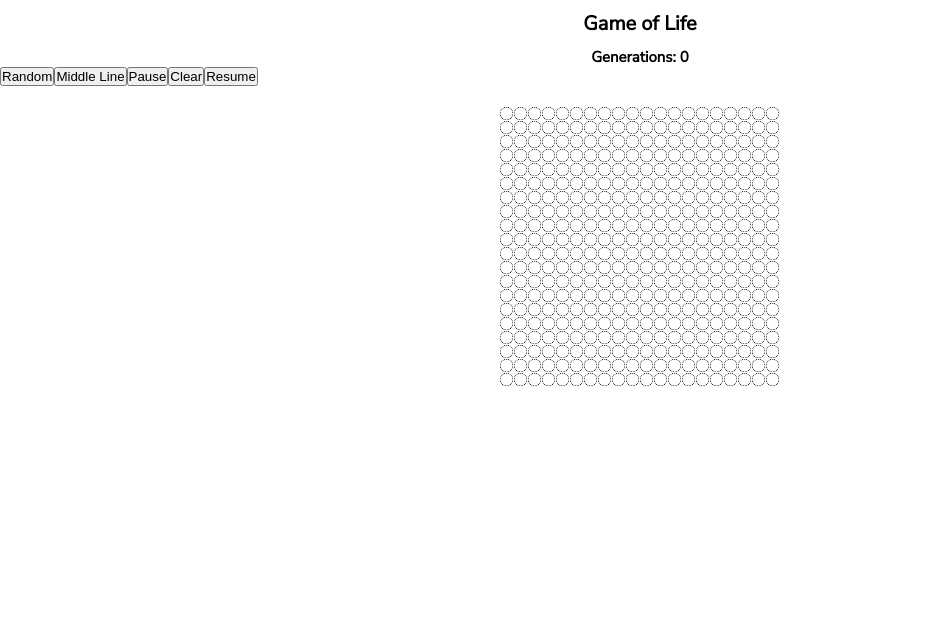
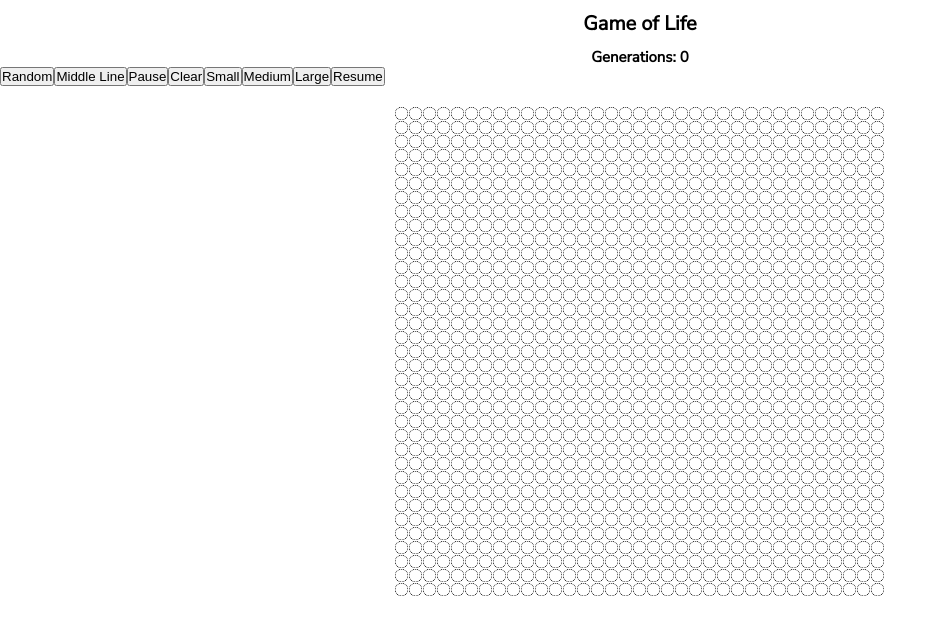
Before and after one commit to alanblee/game_of_life, a React (Create React App) app: page /game in a window 1280 px wide. Shown: the top 634 px of the page, without its empty margins (0-947 px from the left). Built offline with nearby package versions, Linux system fonts and the light colour scheme; a web font is replaced by a local one.

Commit message:
added resize buttons. small big when switching sizes

```diff
--- a/src/App.jsx
+++ b/src/App.jsx
@@ -10,6 +10,7 @@ import {
   pauseGame,
   setLine,
   clearGrid,
+  resizeGrid,
 } from "./redux/actions/mainActions";
 import "./App.scss";
 
@@ -26,10 +27,12 @@ const App = ({
   setLine,
   gameStarted,
   clearGrid,
+  resized,
+  resizeGrid,
 }) => {
   const [speed, setSpeed] = useState(1000);
-  const [rows, setRows] = useState(20);
-  const [cols, setCols] = useState(20);
+  const [rows, setRows] = useState(35);
+  const [cols, setCols] = useState(35);
   const [grid, setGrid] = useState(fullGrid);
   const [intervalId, setIntervalId] = useState("");
 
@@ -52,6 +55,13 @@ const App = ({
   const play = (grid, row, col) => {
     return nextStep(grid, row, col);
   };
+  useEffect(() => {
+    if (resized) {
+      setRows(rows);
+      setCols(cols);
+      resizeGrid(rows, cols);
+    }
+  }, [resized]);
 
   const startGame = (arr, row, col) => {
     setIntervalId(
@@ -67,6 +77,19 @@ const App = ({
   const clear = () => {
     clearGrid();
   };
+
+  const smallGrid = () => {
+    setRows(10);
+    setCols(10);
+  };
+  const mediumGrid = () => {
+    setRows(25);
+    setCols(25);
+  };
+  const largeGrid = () => {
+    setRows(30);
+    setCols(30);
+  };
   return (
     <div className="">
       <h1>Game of Life</h1>
@@ -75,6 +98,9 @@ const App = ({
       <button onClick={() => setLine(rows, cols)}>Middle Line</button>
       <button onClick={() => pause()}>Pause</button>
       <button onClick={() => clear()}> Clear</button>
+      <button onClick={() => smallGrid()}>Small</button>
+      <button onClick={() => mediumGrid()}>Medium</button>
+      <button onClick={() => largeGrid()}>Large</button>
       {grid.length > 0 ? (
         <button onClick={() => play(grid, rows, cols)}>Resume</button>
       ) : null}
@@ -84,6 +110,7 @@ const App = ({
               key={1}
               cols={cols}
               rows={rows}
+              grid={fullGrid}
               selectBox={(row, col) => {
                 updateGrid(row, col);
               }}
@@ -100,6 +127,7 @@ const mapState = (state) => ({
   clicked: state.main.clicked,
   newGame: state.main.newGame,
   gameStarted: state.main.gameStarted,
+  resized: state.main.resized,
 });
 const actions = {
   setFullGrid,
@@ -109,5 +137,6 @@ const actions = {
   pauseGame,
   setLine,
   clearGrid,
+  resizeGrid,
 };
 export default compose(connect(mapState, actions))(App);
--- a/src/components/grid/grid.jsx
+++ b/src/components/grid/grid.jsx
@@ -3,7 +3,7 @@ import { connect } from "react-redux";
 import { compose } from "redux";
 import Box from "../boxes/boxes";
 
-const Grid = ({ rows, cols, fullGrid, selectBox, clicked }) => {
+const Grid = ({ rows, cols, fullGrid, selectBox, clicked, gameStarted }) => {
   const [rowsArr, setRowsArr] = useState(fullGrid);
   const width = cols * 14;
 
@@ -26,7 +26,7 @@ const Grid = ({ rows, cols, fullGrid, selectBox, clicked }) => {
       }
     }
     setRowsArr(newArr);
-  }, [clicked]);
+  }, [clicked, gameStarted]);
 
   return (
     <div className="grid" style={{ width: width }}>
@@ -37,5 +37,6 @@ const Grid = ({ rows, cols, fullGrid, selectBox, clicked }) => {
 const mapState = (state) => ({
   fullGrid: state.main.fullGrid,
   clicked: state.main.clicked,
+  gameStarted: state.main.gameStarted,
 });
 export default compose(connect(mapState, null))(Grid);
--- a/src/redux/actions/mainActions.js
+++ b/src/redux/actions/mainActions.js
@@ -7,6 +7,8 @@ import {
   PAUSE_GAME,
   SET_LINE,
   CLEAR_GRID,
+  RESIZE_GRID,
+  RESIZED_START,
 } from "../types/mainTypes";
 
 export const setFullGrid = (rows, cols) => async (dispatch) => {
@@ -21,6 +23,17 @@ export const setFullGrid = (rows, cols) => async (dispatch) => {
   }
 };
 
+export const resizeGrid = (rows, cols) => async (dispatch) => {
+  try {
+    const fullGrid = Array(rows)
+      .fill()
+      .map(() => Array(cols).fill(false));
+    await dispatch({ type: RESIZED_START, payload: null });
+    await dispatch({ type: RESIZE_GRID, payload: fullGrid });
+  } catch (err) {
+    console.log(err.message);
+  }
+};
 export const updateGrid = (row, col) => async (dispatch) => {
   try {
     await dispatch({ type: UPDATE_FULL_GRID, payload: { row, col } });
--- a/src/redux/reducers/mainReducer.js
+++ b/src/redux/reducers/mainReducer.js
@@ -1,6 +1,5 @@
 import { createReducer } from "./reducerUtil";
 import {
-  GET_GENERATIONS,
   SET_FULL_GRID,
   UPDATE_FULL_GRID,
   RELOAD_GRID,
@@ -9,6 +8,8 @@ import {
   PAUSE_GAME,
   SET_LINE,
   CLEAR_GRID,
+  RESIZE_GRID,
+  RESIZED_START,
 } from "../types/mainTypes";
 
 const initialState = {
@@ -17,12 +18,7 @@ const initialState = {
   clicked: false,
   newGame: true,
   gameStarted: false,
-};
-
-const getGen = (state = initialState, payload) => {
-  return {
-    ...state,
-  };
+  resized: true,
 };
 
 const setGrid = (state = initialState, payload) => {
@@ -31,10 +27,25 @@ const setGrid = (state = initialState, payload) => {
       ...state,
       fullGrid: payload,
       newGame: false,
+      clicked: true,
     };
   }
 };
-
+const resizeGrid = (state = initialState, payload) => {
+  if (payload) {
+    return {
+      ...state,
+      fullGrid: payload,
+      resized: false,
+    };
+  }
+};
+const resized = (state = initialState, payload) => {
+  return {
+    ...state,
+    resized: !state.resized,
+  };
+};
 const getGrid = (state = initialState, payload) => {
   return { ...state, clicked: !state.clicked, gameStarted: false };
 };
@@ -74,7 +85,7 @@ const setLine = (state = initialState, payload) => {
 const playGame = (state = initialState, payload) => {
   return {
     ...state,
-    fullGrid: [...payload],
+    fullGrid: payload,
     generations: (state.generations += 1),
     clicked: true,
     gameStarted: !state.gameStarted,
@@ -97,7 +108,6 @@ const clearGrid = (state = initialState, payload) => {
   };
 };
 export default createReducer(initialState, {
-  [GET_GENERATIONS]: getGen,
   [SET_FULL_GRID]: setGrid,
   [UPDATE_FULL_GRID]: updateGrid,
   [RELOAD_GRID]: getGrid,
@@ -106,4 +116,6 @@ export default createReducer(initialState, {
   [PAUSE_GAME]: pauseGame,
   [CLEAR_GRID]: clearGrid,
   [SET_LINE]: setLine,
+  [RESIZE_GRID]: resizeGrid,
+  [RESIZED_START]: resized,
 });
--- a/src/redux/types/mainTypes.js
+++ b/src/redux/types/mainTypes.js
@@ -1,4 +1,3 @@
-export const GET_GENERATIONS = "GET_GENERATIONS";
 export const SET_FULL_GRID = "SET_FULL_GRID";
 export const UPDATE_FULL_GRID = "UPDATE_FULL_GRID";
 export const RELOAD_GRID = "RELOAD_GRID";
@@ -7,3 +6,5 @@ export const PLAY_GAME = "PLAY_GAME";
 export const PAUSE_GAME = "PAUSE_GAME";
 export const SET_LINE = "SET_LINE";
 export const CLEAR_GRID = "CLEAR_GRID";
+export const RESIZE_GRID = "RESIZE_GRID";
+export const RESIZED_START = "RESIZED_START";
```
